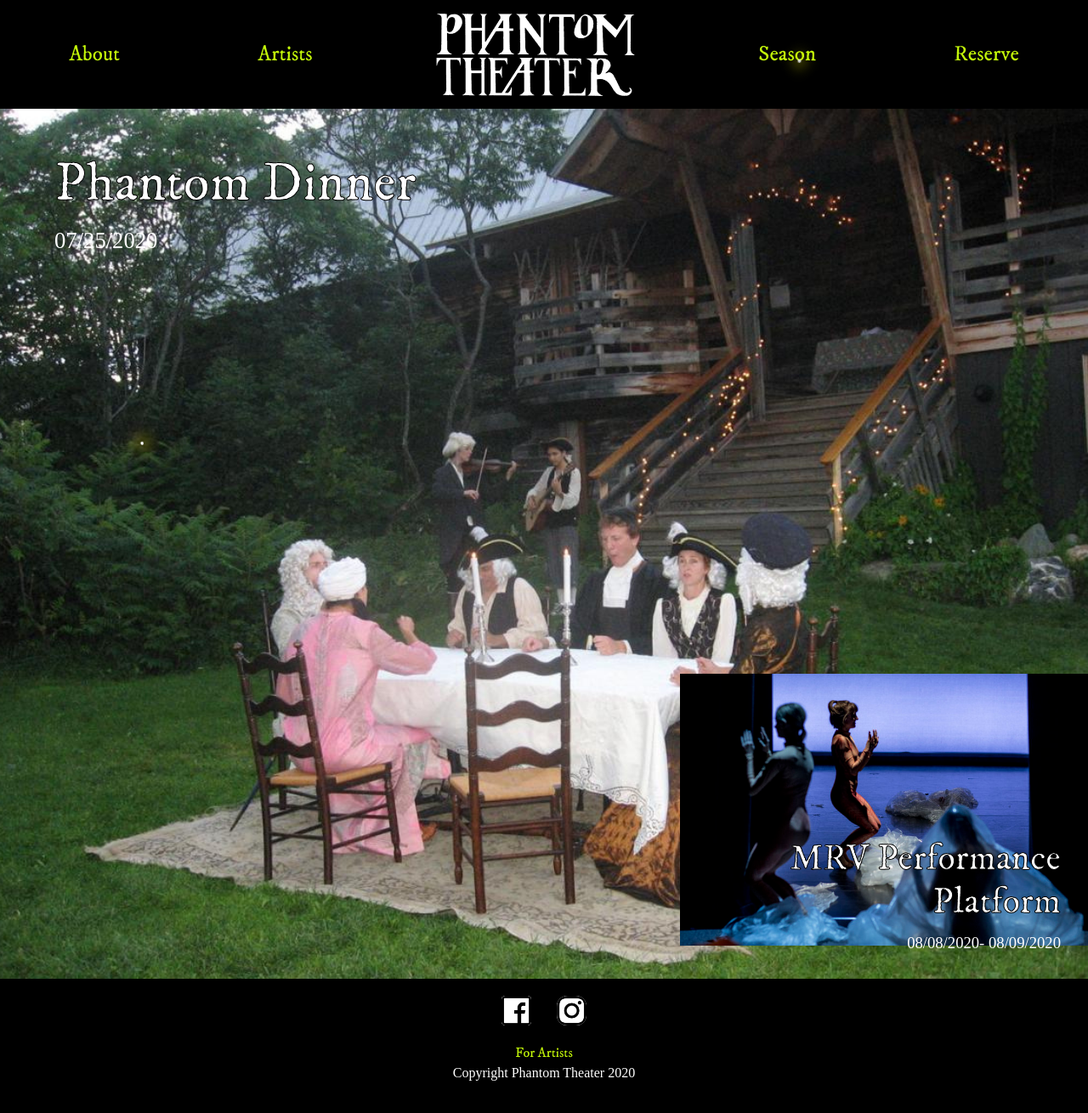
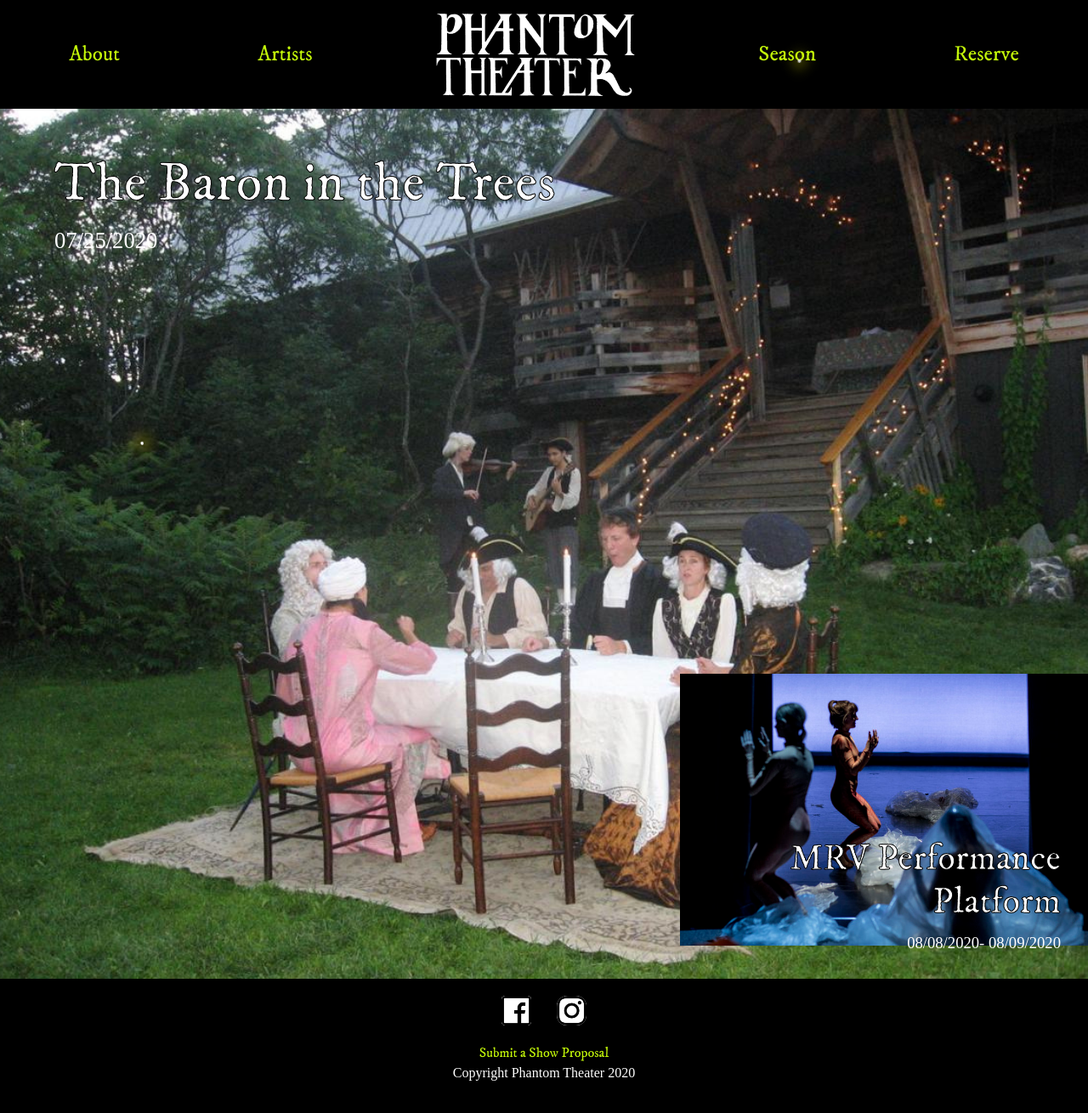
Before and after one commit to foxflyer40/PhantomTheater2021, a React (Create React App) app in the folder client/: page / in a window 1280 px wide. Shown: the top 1310 px of the page at 85% size. Built offline with nearby package versions, Linux system fonts and the light colour scheme; no server answers; a web font is replaced by a local one.

Commit message:
got assets to show but not toggle

```diff
--- a/client/src/reactComponents/footer/Footer.js
+++ b/client/src/reactComponents/footer/Footer.js
@@ -14,7 +14,7 @@ function Footer() {
         <a href="https://www.facebook.com/Phantom-Theater-1730271753886842/?ref=page_internal"><img className='social' src={Facebook} /></a>
         <a href="https://www.instagram.com/phantomtheater/"><img className='social' id="insta" src={Instagram} /></a>
       </div>
-      <div className="footerLinks"><Link to='/ProposalForm'>For Artists</Link></div>
+      <div className="footerLinks"><Link to='/ProposalForm'>Submit a Show Proposal</Link></div>
       <div>
         <p>Copyright Phantom Theater 2020</p>
       </div>
--- a/client/src/reactComponents/forms/ProposalForm.js
+++ b/client/src/reactComponents/forms/ProposalForm.js
@@ -19,7 +19,7 @@ function ProposalForm() {
     event.preventDefault();
 
     let showProposal = {
-      status: "",
+      status: "Proposal",
       title: "",
       type: "",
       blurb: "",
--- a/client/src/reactComponents/forms/SingleProposal.js
+++ b/client/src/reactComponents/forms/SingleProposal.js
@@ -5,12 +5,8 @@ import "../formcss/singleProposal.css"
 export default function SingleShow(props) {
    return (
       <div className="single_proposal">
-         {/* {props.id} */}
-         {/* <br /> */}
-         {/* <h4>{props.title}</h4> */}
-{/*
-         <br />
-         <br /> */}
+         {`Artist Link: http://localhost:3000/artistForm#${props.id}`}
+
         <h4> {props.artist} </h4>
          <p>Show Description:</p>
         <h5>   {props.description} </h5>
--- a/client/src/reactComponents/home/Home.js
+++ b/client/src/reactComponents/home/Home.js
@@ -32,7 +32,7 @@ function Home() {
           <img className="homeImage" src={Image} />
         </div>
         <div className="currentPlayText">
-          <h1>Phantom Dinner</h1>
+          <h1>The Baron in the Trees</h1>
           <p>07/25/2020</p>
         </div>
       </div>
```
Also changed, not shown: 1 other file (tests, documents, lock files or other folders).
